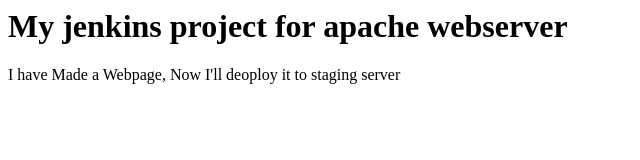
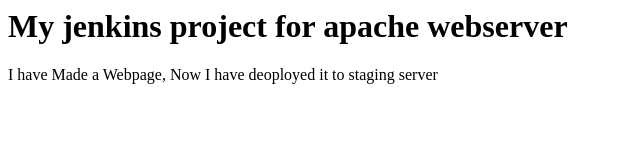
Before and after one commit to Zargham7/Jenkins-Project, a plain HTML site: page index.html in a window 1280 px wide. Shown: the full height of the page, 0-640 px from the left. Drawn offline with Linux system fonts and the light colour scheme.

Commit message:
updated index

```diff
--- a/index.html
+++ b/index.html
@@ -3,5 +3,5 @@
     <body>
        <h1> My jenkins project for apache webserver </h1 >
 
-   <p>  I have Made a Webpage, Now I'll deoploy it to staging server </p>
+   <p>  I have Made a Webpage, Now I have deoployed it to staging server </p>
 </html>
```
